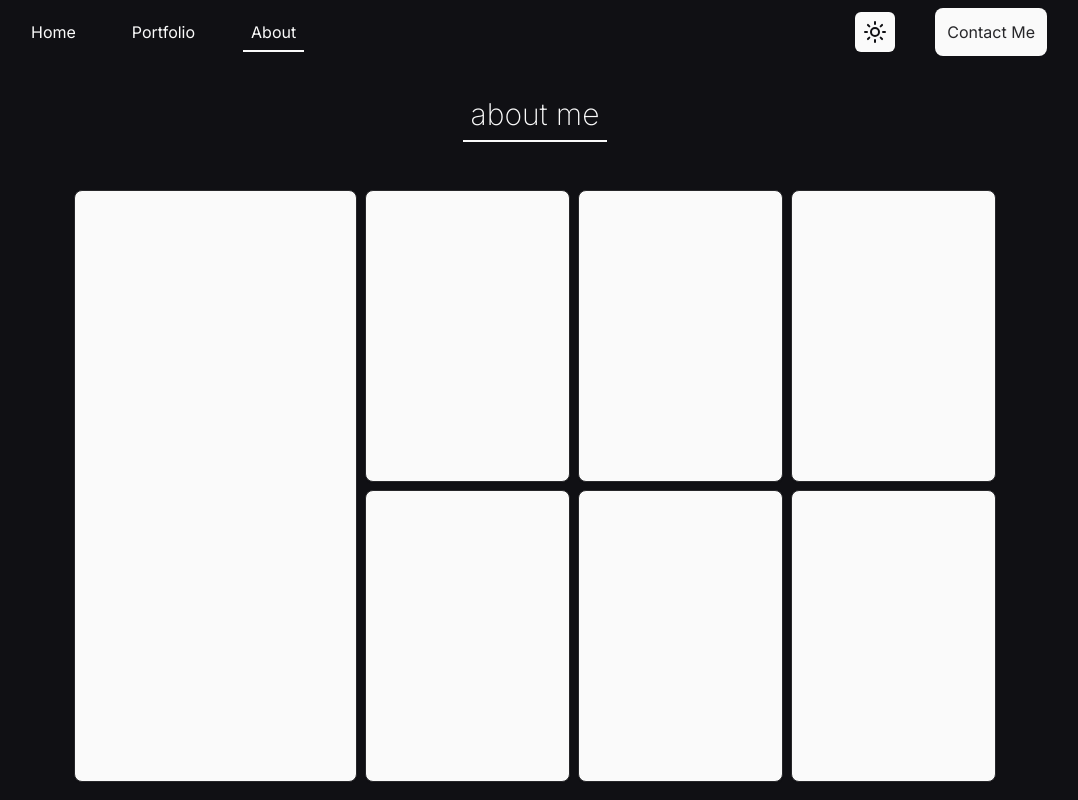
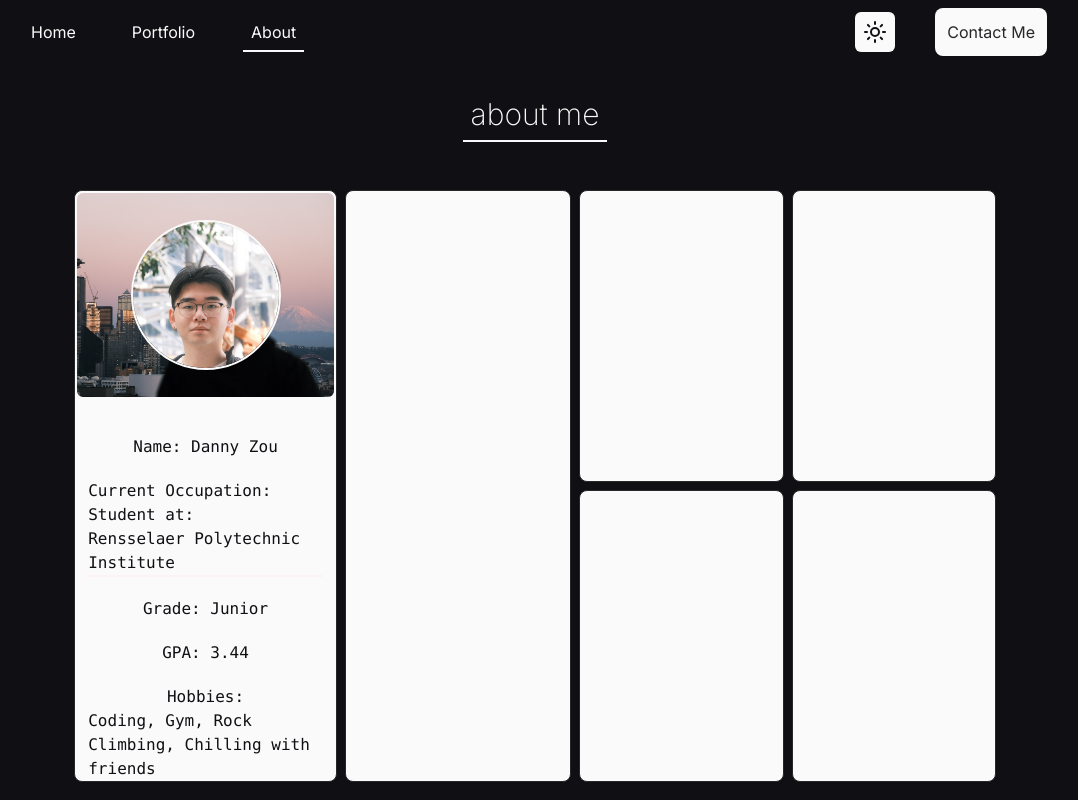
Before and after one commit to danny-zou18/portfolio-site, a Next.js app in the folder project/: page /about in a window 1280 px wide. Shown: the whole page, without its empty margins (105-1183 px from the left). Built offline with nearby package versions, Linux system fonts and the light colour scheme.

Commit message:
finished about page main card

```diff
--- a/project/src/app/about/page.tsx
+++ b/project/src/app/about/page.tsx
@@ -3,6 +3,7 @@
 import React from "react";
 
 import MainCard from "@/components/about/MainCard";
+import ExperiencesCard from "@/components/about/ExperiencesCard";
 import Cards from "@/components/about/Cards";
 
 const AboutPage: React.FC = () => {
@@ -15,8 +16,9 @@ const AboutPage: React.FC = () => {
       </div>
       <div className="flex gap-2 w-[90%] h-[37rem] mt-10 mx-auto">
         <MainCard />
-        <div className="grid grid-cols-3 grid-rows-2 gap-2 w-[69%]">
-            {Array.from({ length: 6 }).map((_, index) => (
+        <ExperiencesCard />
+        <div className="grid grid-cols-2 grid-rows-2 gap-2 w-[46%]">
+            {Array.from({ length: 4 }).map((_, index) => (
                 <Cards key={index} />
             ))}
         </div>
--- /dev/null
+++ b/project/src/components/about/ExperiencesCard.tsx
@@ -0,0 +1,25 @@
+"use client";
+
+import React from "react";
+import { motion } from "framer-motion";
+
+import { Card, CardContent } from "@/components/ui/card";
+
+const ExperiencesCard: React.FC = () => {
+  return (
+    <motion.div
+      className="w-[25%] h-full"
+      initial={{ opacity: 0 }}
+      whileInView={{ opacity: 1 }}
+      viewport={{ once: true }}
+    >
+      <Card className="h-full">
+        <CardContent className="text-background">
+
+        </CardContent>
+      </Card>
+    </motion.div>
+  );
+};
+
+export default ExperiencesCard
--- a/project/src/components/about/MainCard.tsx
+++ b/project/src/components/about/MainCard.tsx
@@ -8,16 +8,46 @@ import { Card, CardContent } from "@/components/ui/card";
 const MainCard: React.FC = () => {
   return (
     <motion.div
-      className="w-[31%] h-full"
+      className="w-[29%] h-full"
       initial={{ opacity: 0 }}
       whileInView={{ opacity: 1 }}
       viewport={{ once: true }}
     >
-        <Card className="h-full">
-            <CardContent className="h-full text-background">
+      <Card className="h-full overflow-hidden">
+        <CardContent className="flex flex-col items-center h-full text-background p-0 font-mono">
+          <div
+            className="w-full bg-cover bg-center  h-64 flex justify-center items-center border-2 border-card rounded-lg"
+            style={{ backgroundImage: "url(/background1.jpg" }}
+          >
+            <img
+              src="/face.jpg"
+              alt="Me"
+              className="w-[150px] h-[150px] rounded-full object-cover border-2 border-card"
+            ></img>
+          </div>
+          <div className="mt-4 w-[90%] flex flex-col items-center">
+            <h1 className="mt-5">Name: Danny Zou</h1>
+            <h1 className=" mt-5 flex flex-col items-center">
+              Current Occupation: Student at:{" "}
+              <a
+                href="https://www.rpi.edu/"
+                target="_blank"
+                className="border-b-2 border-red-50 hover:border-red-500 transition-all duration-200"
+              >
+                Rensselaer Polytechnic Institute{" "}
+              </a>
+            </h1>
+            <h1 className="mt-5">Grade: Junior</h1>
+            <h1 className="mt-5">GPA: 3.44</h1>
+            <h1 className=" mt-5 flex flex-col items-center">
+              Hobbies:{" "}
+              <span>Coding, Gym, Rock Climbing, Chilling with friends{" "}</span>
 
-            </CardContent>
-        </Card>
+
+            </h1>
+          </div>
+        </CardContent>
+      </Card>
     </motion.div>
   );
 };
```
Also changed, not shown: project/public/background.jpg (added), project/public/background1.jpg (added).
